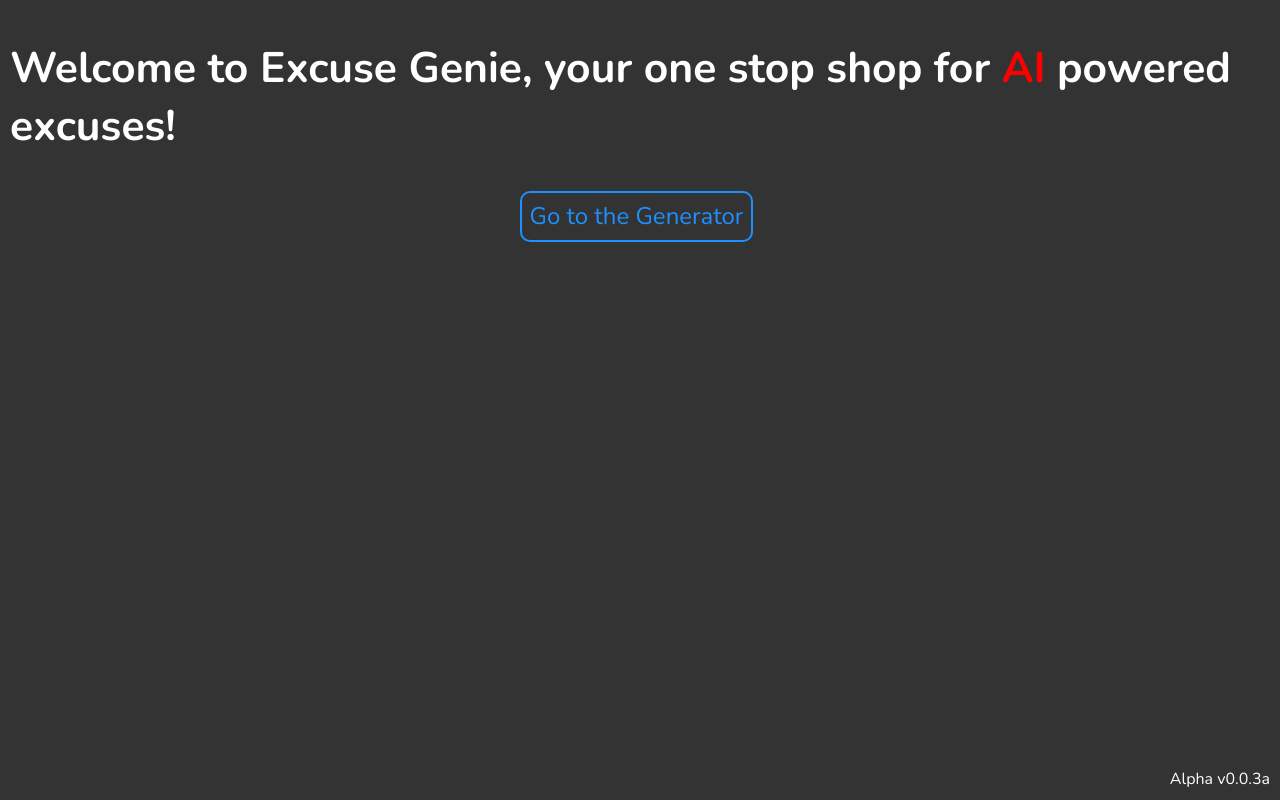
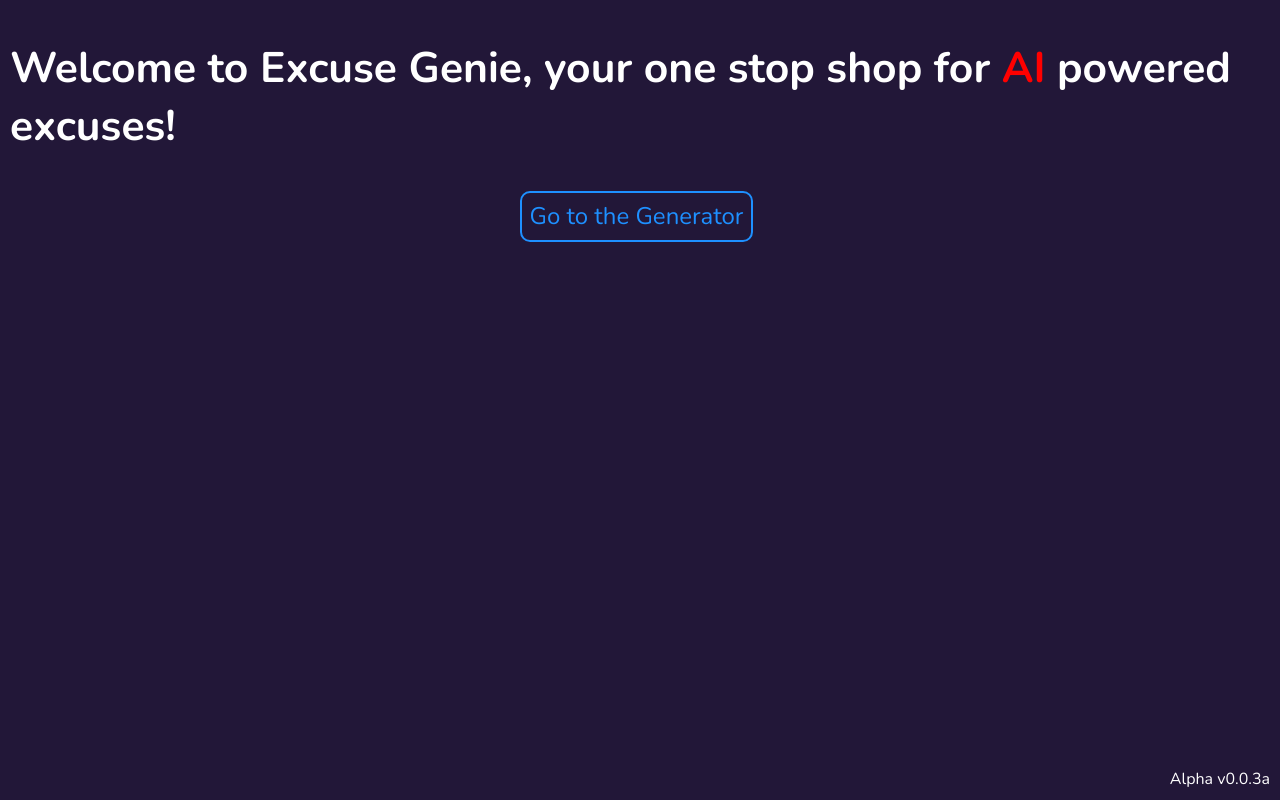
Before and after one commit to DogDoge0-0/Excuse-Genie-Interactive-Prototype, a plain HTML site: page Excuse-Genie-Interactive-Prototype/index.html in a window 1280 px wide. Drawn offline with nearby package versions, Linux system fonts and the light colour scheme.

Commit message:
purple background

```diff
--- a/Excuse-Genie-Interactive-Prototype/style.css
+++ b/Excuse-Genie-Interactive-Prototype/style.css
@@ -1,7 +1,7 @@
 @import url('https://fonts.googleapis.com/css2?family=Nunito:ital,wght@0,200..1000;1,200..1000&display=swap');
 html {
     margin: 10px;
-    background-color: #333;
+    background-color: #221738;
     /* Defaults */
     font-size: 18pt;
     font-family: Nunito;
```
